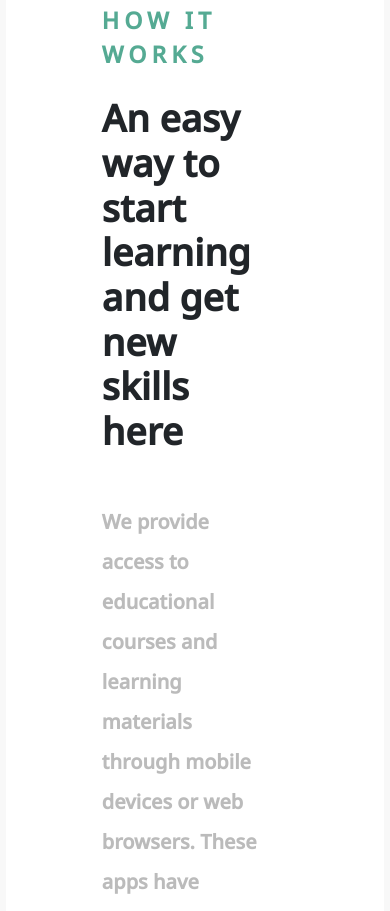
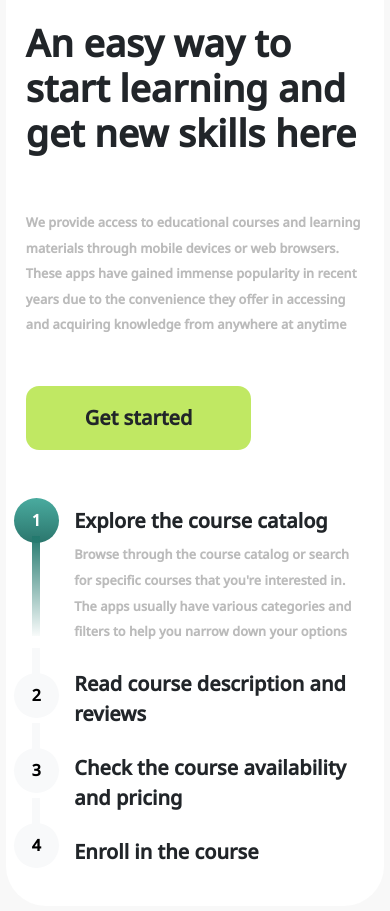
Before and after one commit to shaheenfawzy/best-courses-html, a plain HTML site: page index.html in a window 390 px wide. Shown: the part 3333-4244 px from the top of the page. Drawn offline with Linux system fonts and the light colour scheme.

Commit message:
finished the design with responsive in mobile and tablet

```diff
--- a/app.css
+++ b/app.css
@@ -120,6 +120,67 @@ input::placeholder {
 }
 
 .steps .step-container {
+  height: 45px !important;
+  width: 45px !important;
+  text-align: center;
+  border-radius: 50%;
+  color: black;
+  background-color: rgb(248, 249, 250);
+  position: relative;
+  margin-bottom: 30px;
+}
+
+.steps .step-container span {
+  margin: 0;
+  padding: 0;
+  font-weight: bolder;
+}
+
+.steps .step-container.step-1 {
+  color: white;
+  background: linear-gradient(
+    180deg,
+    rgba(74, 171, 159, 1) 0%,
+    rgba(43, 118, 109, 1) 100%
+  );
+  position: relative;
+  margin-bottom: 130px;
+}
+
+.steps .step-container.step-1::after {
+  content: "";
+  position: absolute;
+  height: 100px;
+  width: 8px;
+  top: 38px;
+  background: linear-gradient(
+    180deg,
+    rgba(35, 121, 110, 1) 0%,
+    rgba(221, 234, 232, 0.2) 100%
+  );
+}
+
+.steps .step-container:not(.step-1)::before {
+  content: "";
+  background-color: rgb(248, 249, 250);
+  position: absolute;
+  height: 30px;
+  width: 8px;
+  bottom: 40px;
+}
+
+.steps-title {
+  font-size: 1.25rem;
+}
+
+.steps-text {
+  display: block;
+  font-size: 0.8rem;
+  padding-top: 0.4rem;
+}
+
+@media (min-width: 768px) {
+  .steps .step-container {
     height: 77px !important;
     width: 77px !important;
     text-align: center;
@@ -130,10 +191,11 @@ input::placeholder {
     margin-bottom: 40px;
   }
 
-.steps .step-container h4 {
+  .steps .step-container span {
     margin: 0;
     padding: 0;
     font-weight: bolder;
+    font-size: 1.25rem;
   }
 
   .steps .step-container.step-1 {
@@ -168,3 +230,14 @@ input::placeholder {
     width: 8px;
     bottom: 70px;
   }
+
+  .steps-title {
+    font-size: calc(1.325rem + 0.9vw);
+  }
+
+  .steps-text {
+    display: block;
+    font-size: 1.25rem;
+    padding-top: 0px;
+  }
+}
--- a/index.html
+++ b/index.html
@@ -165,53 +165,54 @@
             </div>
         </div>
     </div>
-    <div class="container-fluid bg-white mt-5 p-5">
-        <div class="row p-5">
-            <div class="col-12 col-md-6 way-to-start">
-                <h3 class="text-uppercase text-primary letter-spaced fw-bold mb-4 lh-base">how it works</h3>
-                <h1 class="fw-bold display-3 col-10 mb-5">An easy way to start learning and get new skills here</h1>
-                <h5 class="text-gray fw-semibold col-10 mb-5 lh-lg">
+    <div class="container-fluid bg-white mt-5 p-md-5">
+        <div class="row p-2 p-md-5">
+            <div class="col-12 col-md-6 way-to-start mb-5 mb-md-0">
+                <h3 class="text-uppercase text-primary letter-spaced fw-bold mb-4 lh-base pt-5 p-md-0">how it works</h3>
+                <h1 class="fw-bold display-3 col-12 col-md-10 mb-5">An easy way to start learning and get new skills
+                    here</h1>
+                <span class="text-gray fw-semibold col-12 col-md-10 mb-5 lh-lg steps-text">
                     We provide access to educational courses and learning materials through mobile
                     devices or web browsers. These apps have gained immense popularity in recent years due to the
                     convenience they offer in accessing and acquiring knowledge from anywhere at anytime
-                </h5>
-                <div class="col-3">
+                </span>
+                <div class="col-8 col-md-3">
                     <button class="btn btn-sm bg-secondary py-3 w-100 fw-semibold fs-5">Get started</button>
                 </div>
             </div>
-            <div class="col-6 row">
-                <div class="col-2">
+            <div class="col-12 col-md-6 row p-0 justify-content-center">
+                <div class="col-2 col-2-md">
                     <div class="steps d-flex flex-column align-content-end">
                         <div class="step-container step-1 d-flex justify-content-center align-items-center">
-                            <h4>1</h4>
+                            <span>1</span>
                         </div>
                         <div class="step-container d-flex justify-content-center align-items-center">
-                            <h4>2</h4>
+                            <span>2</span>
                         </div>
                         <div class="step-container d-flex justify-content-center align-items-center">
-                            <h4>3</h4>
+                            <span>3</span>
                         </div>
                         <div class="step-container d-flex justify-content-center align-items-center">
-                            <h4>4</h4>
+                            <span>4</span>
                         </div>
                     </div>
                 </div>
-                <div class="col-10 pt-3">
-                    <div class="col-12 mb-4">
-                        <h2 class="fw-bold">Explore the course catalog</h2>
-                        <h5 class="text-gray fw-semibold lh-lg">
+                <div class="col-10 col-md-10 pt-md-2">
+                    <div class="col-12 mb-md-2 mt-2 mt-md-1">
+                        <span class="fw-bold steps-title">Explore the course catalog</span>
+                        <span class="text-gray fw-semibold lh-lg steps-text">
                             Browse through the course catalog or search for specific courses that you're interested in.
                             The apps usually have various categories and filters to help you narrow down your options
-                        </h5>
+                        </span>
                     </div>
-                    <div class="col-12 pb-4 pt-2 my-4">
-                        <h2 class="fw-bold">Read course description and reviews</h2>
+                    <div class="col-12 pt-4 pt-md-0 my-md-4">
+                        <span class="fw-bold steps-title">Read course description and reviews</span>
                     </div>
-                    <div class="col-12 py-4 my-4">
-                        <h2 class="fw-bold">Check the course availability and pricing</h2>
+                    <div class="col-12 pt-4 pt-md-0 my-md-4">
+                        <span class="fw-bold steps-title">Check the course availability and pricing</span>
                     </div>
-                    <div class="col-12 py-4 my-3">
-                        <h2 class="fw-bold">Enroll in the course</h2>
+                    <div class="col-12 pt-4 pt-md-0 my-md-4">
+                        <span class="fw-bold steps-title">Enroll in the course</span>
                     </div>
                 </div>
             </div>
```
Lines whose indentation alone changed are shown as unchanged.
